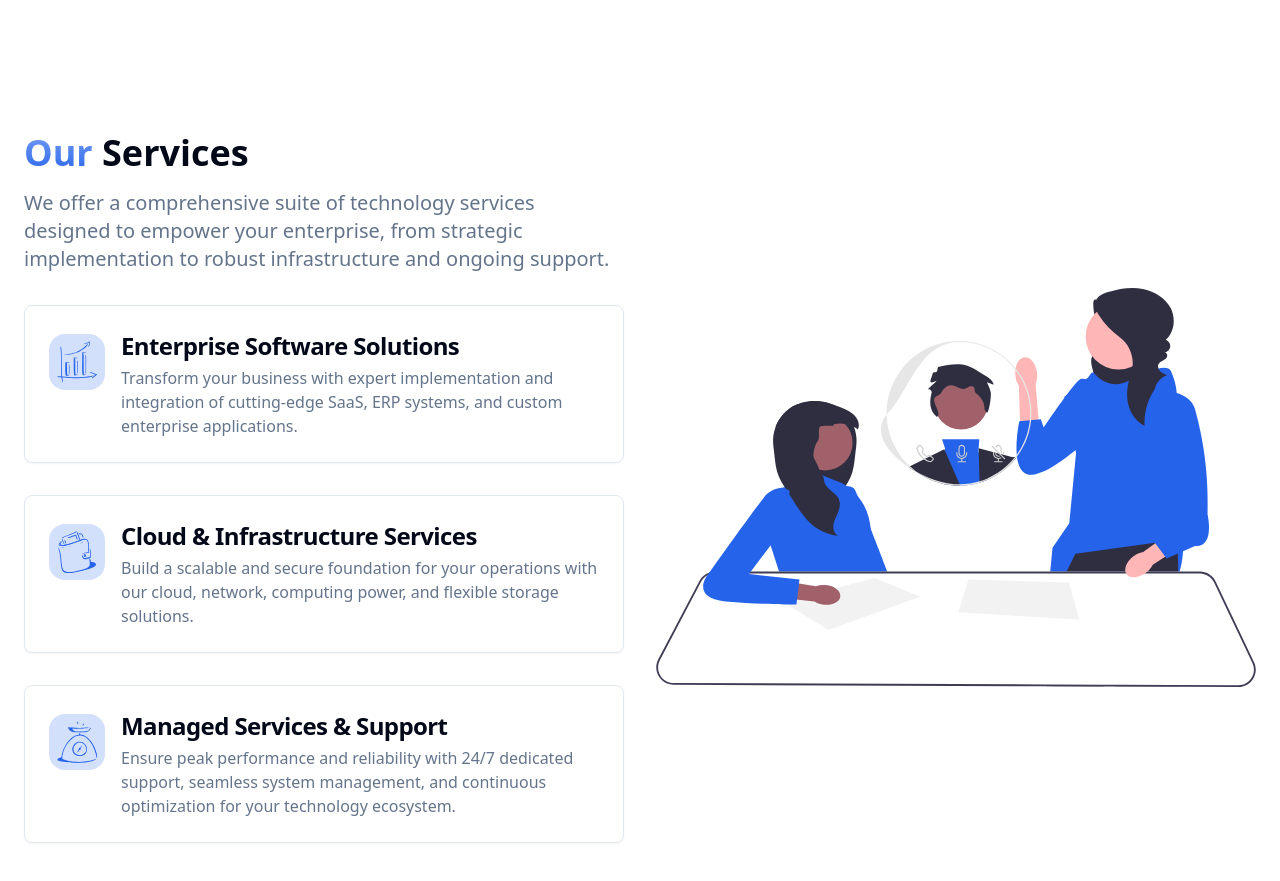
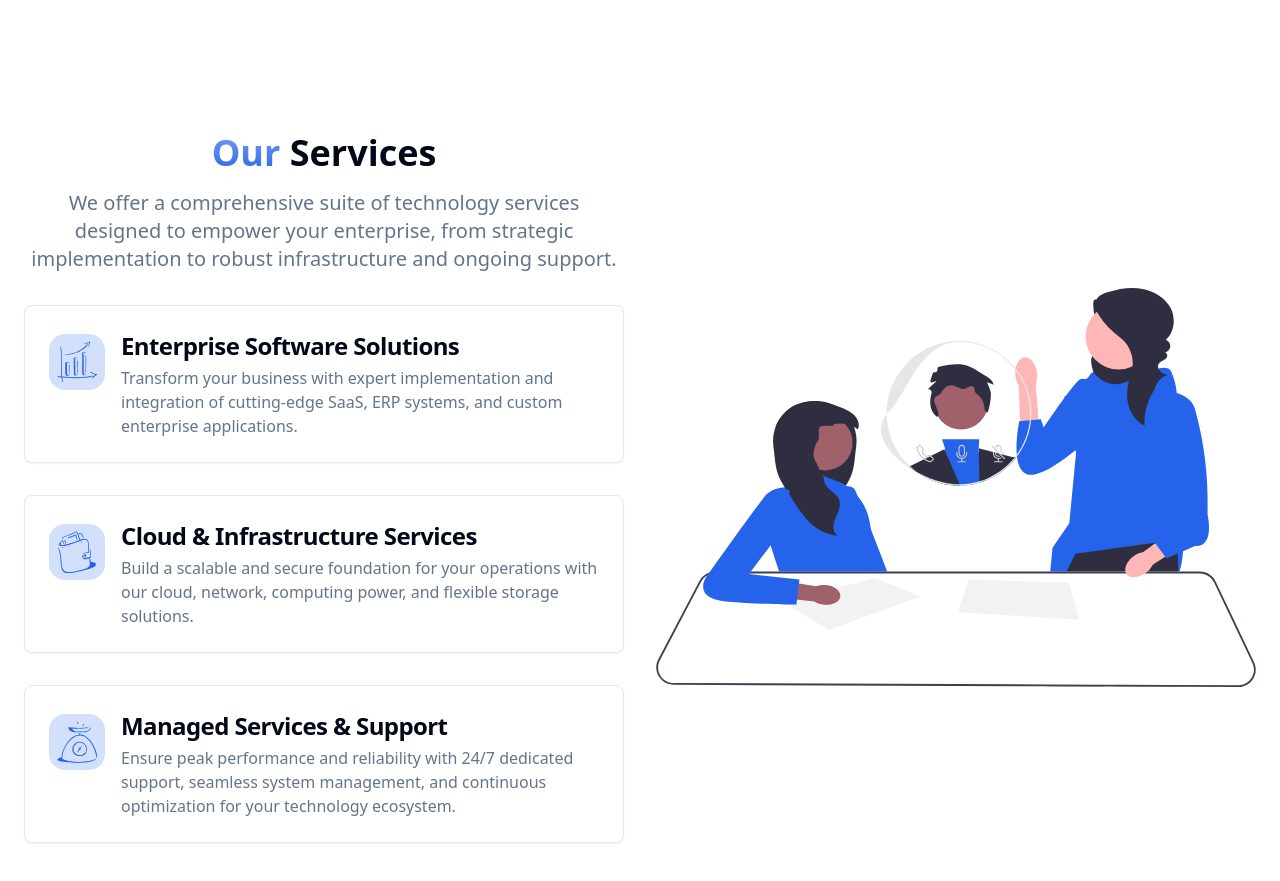
Before and after one commit to Karthik-beta/Landing_Page, a React (Vite) app in the folder client/: page / in a window 1280 px wide. Shown: the part 5980-6861 px from the top of the page. Built offline with nearby package versions, Linux system fonts and the light colour scheme.

Commit message:
Update Services.tsx

```diff
--- a/client/src/components/Services.tsx
+++ b/client/src/components/Services.tsx
@@ -34,14 +34,14 @@ export const Services = () => {
     <section className="container py-24 sm:py-32">
       <div className="grid lg:grid-cols-[1fr,1fr] gap-8 place-items-center">
         <div>
-          <h2 className="text-3xl md:text-4xl font-bold">
+          <h2 className="text-3xl md:text-4xl font-bold text-center">
             <span className="bg-gradient-to-b from-primary/60 to-primary text-transparent bg-clip-text">
             Our{" "}
             </span>
             Services
           </h2>
 
-          <p className="text-muted-foreground text-xl mt-4 mb-8 ">
+          <p className="text-muted-foreground text-xl mt-4 mb-8 text-center">
             We offer a comprehensive suite of technology services designed to empower your enterprise, from strategic implementation to robust infrastructure and ongoing support.
           </p>
 
```
